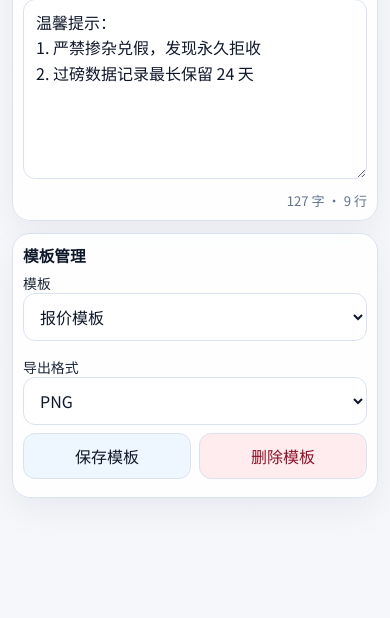
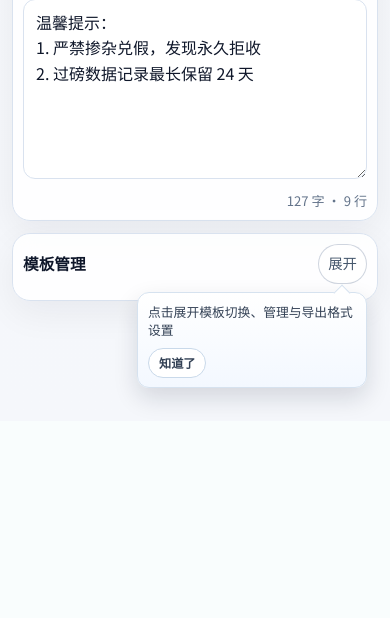
Before and after one commit to bubble2016/poster-studio, a Flask app: page / in a window 390 px wide. Shown: the part 1457-2075 px from the top of the page. After the commit the page ends 1865 px from the top, so only its background shows below. Run offline with Flask 3, Linux system fonts and the light colour scheme.

Commit message:
feat(mobile): collapse template manager and add double-tap preview focus
- mobile template manager defaults to collapsed with toggle\n- replace inline hint text with dismissible bubble tip\n- add mobile double-tap to enter/exit preview focus with toast feedback\n- remove tracked pyc cache files and keep gitignore behavior\n- adjust template tip accessibility semantics

```diff
--- a/static/app.js
+++ b/static/app.js
@@ -29,9 +29,17 @@ const GUEST_DRAFT_STORAGE_KEY = "poster_guest_draft_v1";
 const GUEST_DRAFT_SCHEMA_VERSION = 1;
 const GUEST_DRAFT_EXPIRE_MS = 30 * 24 * 60 * 60 * 1000;
 const SETTINGS_TIP_SEEN_KEY = "poster_settings_tip_seen_v1";
+const TEMPLATE_MANAGER_TIP_SEEN_KEY = "poster_template_manager_tip_seen_v1";
 const PRICE_LINE_PATTERN = /^\s*【([^】]+)】\s*[：:]\s*(.+?)\s*$/;
 const PRICE_UNIT_DEFAULT = "元/吨";
 const DIALOG_EMPTY = () => {};
+const MOBILE_DOUBLE_TAP_INTERVAL_MS = 320;
+const MOBILE_DOUBLE_TAP_MAX_MOVE_PX = 24;
+let templateManagerTipHideTimer = 0;
+let templateManagerTipFadeTimer = 0;
+let mobilePreviewLastTapAt = 0;
+let mobilePreviewLastTapPos = null;
+let previewFocusToastTimer = 0;
 const RANGE_VALUE_FIELDS = [
   { inputId: "bgBlur", valueId: "bgBlurValue", format: (v) => `${Math.round(Number(v) || 0)}` },
   { inputId: "bgBrightness", valueId: "bgBrightnessValue", format: (v) => `${(Number(v) || 0).toFixed(2)}x` },
@@ -393,6 +401,86 @@ function syncTopbarCompactOnScroll() {
   }
 }
 
+function syncTemplateManagerCollapseUi() {
+  const card = $("templateManagerCard");
+  const toggleBtn = $("templateManagerToggleBtn");
+  const tip = $("templateManagerTip");
+  if (!card || !toggleBtn || !tip) return;
+  const bodyBlocks = card.querySelectorAll(".template-manager-body");
+  const mobile = isMobileLayout();
+  if (!mobile) {
+    clearTemplateManagerTipAutoHide();
+    card.classList.remove("is-collapsed");
+    toggleBtn.hidden = true;
+    toggleBtn.textContent = "收起";
+    toggleBtn.setAttribute("aria-expanded", "true");
+    bodyBlocks.forEach((el) => {
+      el.hidden = false;
+    });
+    tip.hidden = true;
+    return;
+  }
+  if (!card.dataset.mobileCollapseInited) {
+    card.classList.add("is-collapsed");
+    card.dataset.mobileCollapseInited = "1";
+  }
+  const collapsed = card.classList.contains("is-collapsed");
+  toggleBtn.hidden = false;
+  toggleBtn.textContent = collapsed ? "展开" : "收起";
+  toggleBtn.setAttribute("aria-expanded", collapsed ? "false" : "true");
+  bodyBlocks.forEach((el) => {
+    el.hidden = collapsed;
+  });
+  if (!collapsed || hasSeenTemplateManagerTip()) {
+    clearTemplateManagerTipAutoHide();
+    tip.hidden = true;
+    tip.classList.remove("is-fading");
+    return;
+  }
+  showTemplateManagerTipWithAutoHide(tip);
+}
+
+function clearTemplateManagerTipAutoHide() {
+  if (templateManagerTipHideTimer) {
+    window.clearTimeout(templateManagerTipHideTimer);
+    templateManagerTipHideTimer = 0;
+  }
+  if (templateManagerTipFadeTimer) {
+    window.clearTimeout(templateManagerTipFadeTimer);
+    templateManagerTipFadeTimer = 0;
+  }
+}
+
+function showTemplateManagerTipWithAutoHide(tip) {
+  if (!tip) return;
+  clearTemplateManagerTipAutoHide();
+  tip.hidden = false;
+  tip.classList.remove("is-fading");
+  templateManagerTipFadeTimer = window.setTimeout(() => {
+    tip.classList.add("is-fading");
+    templateManagerTipHideTimer = window.setTimeout(() => {
+      tip.hidden = true;
+      tip.classList.remove("is-fading");
+      templateManagerTipHideTimer = 0;
+    }, 220);
+    templateManagerTipFadeTimer = 0;
+  }, 8000);
+}
+
+function hasSeenTemplateManagerTip() {
+  try {
+    return localStorage.getItem(TEMPLATE_MANAGER_TIP_SEEN_KEY) === "1";
+  } catch (_) {
+    return true;
+  }
+}
+
+function markTemplateManagerTipSeen() {
+  try {
+    localStorage.setItem(TEMPLATE_MANAGER_TIP_SEEN_KEY, "1");
+  } catch (_) {}
+}
+
 function syncPreviewFocusUi() {
   const body = document.body;
   const focusBtn = $("togglePreviewFocusBtn");
@@ -441,6 +529,48 @@ async function togglePreviewFocus(force) {
   syncPreviewFocusUi();
   syncTopbarCompactOnScroll();
   syncFooterNoteVisibility();
+}
+
+async function onPreviewStageTouchEnd(e) {
+  if (!isMobileLayout()) return;
+  if (!e || e.changedTouches?.length !== 1) return;
+  if (e.touches?.length) return;
+  const touch = e.changedTouches[0];
+  const now = Date.now();
+  const currentPos = { x: touch.clientX, y: touch.clientY };
+  const withinTime = now - mobilePreviewLastTapAt <= MOBILE_DOUBLE_TAP_INTERVAL_MS;
+  const withinDistance = mobilePreviewLastTapPos
+    ? Math.hypot(currentPos.x - mobilePreviewLastTapPos.x, currentPos.y - mobilePreviewLastTapPos.y) <= MOBILE_DOUBLE_TAP_MAX_MOVE_PX
+    : false;
+
+  mobilePreviewLastTapAt = now;
+  mobilePreviewLastTapPos = currentPos;
+
+  if (!withinTime || !withinDistance) return;
+  mobilePreviewLastTapAt = 0;
+  mobilePreviewLastTapPos = null;
+  e.preventDefault();
+  await togglePreviewFocus();
+  showPreviewFocusToast(document.body.classList.contains("preview-focus") ? "已进入全屏预览" : "已退出全屏预览");
+}
+
+function showPreviewFocusToast(text) {
+  const toast = $("previewFocusToast");
+  if (!toast) return;
+  if (previewFocusToastTimer) {
+    window.clearTimeout(previewFocusToastTimer);
+    previewFocusToastTimer = 0;
+  }
+  toast.textContent = String(text || "").trim();
+  toast.hidden = false;
+  toast.classList.remove("is-visible");
+  void toast.offsetWidth;
+  toast.classList.add("is-visible");
+  previewFocusToastTimer = window.setTimeout(() => {
+    toast.classList.remove("is-visible");
+    toast.hidden = true;
+    previewFocusToastTimer = 0;
+  }, 840);
 }
 
 function hasSeenSettingsTip() {
@@ -1763,6 +1893,7 @@ async function init() {
       await togglePreviewFocus(false);
     }
     syncTopbarCompactOnScroll();
+    syncTemplateManagerCollapseUi();
     syncPreviewFocusUi();
   });
   window.addEventListener("scroll", syncFooterNoteVisibility, { passive: true });
@@ -1789,11 +1920,25 @@ async function init() {
     e.preventDefault();
     await togglePreviewFocus();
   });
+  $("previewStage").addEventListener("touchend", onPreviewStageTouchEnd, { passive: false });
   $("editorDrawerToggleBtn").addEventListener("click", () => {
     const body = document.body;
     if (!body.classList.contains("preview-focus")) return;
     body.classList.toggle("editor-drawer-open");
     syncPreviewFocusUi();
+  });
+  $("templateManagerToggleBtn").addEventListener("click", () => {
+    const card = $("templateManagerCard");
+    if (!card || !isMobileLayout()) return;
+    card.classList.toggle("is-collapsed");
+    syncTemplateManagerCollapseUi();
+  });
+  $("templateManagerTipAcknowledgeBtn").addEventListener("click", (e) => {
+    e.preventDefault();
+    e.stopPropagation();
+    clearTemplateManagerTipAutoHide();
+    markTemplateManagerTipSeen();
+    syncTemplateManagerCollapseUi();
   });
 
   document.addEventListener("keydown", (e) => {
@@ -2045,6 +2190,7 @@ async function init() {
   syncSettingsPaneHeight();
   syncFooterNoteVisibility();
   syncTopbarCompactOnScroll();
+  syncTemplateManagerCollapseUi();
   showSettingsFirstUseTip();
 }
 
--- a/static/style.css
+++ b/static/style.css
@@ -189,6 +189,77 @@ p { margin: 4px 0 0; color: var(--muted); font-size: .88rem; }
 @keyframes rise { from { opacity: 0; transform: translateY(8px); } to { opacity: 1; transform: translateY(0); } }
 
 .section-head { display: flex; justify-content: space-between; align-items: center; margin-bottom: 8px; }
+.template-manager-head {
+  margin-bottom: 4px;
+}
+.template-toggle-wrap {
+  position: relative;
+  display: inline-flex;
+  align-items: center;
+}
+.template-manager-toggle {
+  display: none;
+  min-height: 30px;
+  padding: 5px 10px;
+  border-radius: 999px;
+  font-size: .76rem;
+  color: #46586d;
+  border-color: rgba(148, 163, 184, .45);
+}
+.template-manager-card.is-collapsed .template-manager-body {
+  display: none !important;
+}
+.template-manager-tip {
+  position: absolute;
+  top: calc(100% + 8px);
+  right: 0;
+  width: min(240px, calc(100vw - 44px));
+  margin: 0;
+  padding: 10px 10px 9px;
+  border: 1px solid #d6e2ef;
+  border-radius: 12px;
+  background: linear-gradient(180deg, #ffffff, #f3f8ff);
+  box-shadow: 0 10px 24px rgba(15, 23, 42, .14);
+  z-index: 12;
+  opacity: 1;
+  transform: translateY(0);
+  transition: opacity .2s ease, transform .2s ease;
+}
+.template-manager-tip.is-fading {
+  opacity: 0;
+  transform: translateY(-2px);
+  pointer-events: none;
+}
+.template-manager-tip::before {
+  content: "";
+  position: absolute;
+  top: -6px;
+  right: 18px;
+  width: 11px;
+  height: 11px;
+  border-top: 1px solid #d6e2ef;
+  border-left: 1px solid #d6e2ef;
+  background: #fff;
+  transform: rotate(45deg);
+}
+.template-manager-tip p {
+  margin: 0;
+  color: #334155;
+  font-size: .8rem;
+  line-height: 1.45;
+}
+.template-manager-tip-btn {
+  width: auto;
+  min-height: 30px;
+  margin-top: 8px;
+  padding: 4px 10px;
+  border-radius: 999px;
+  border: 1px solid #c9d9ea;
+  background: #fff;
+  color: #334155;
+  font-size: .76rem;
+  font-weight: 600;
+}
 #statusText { font-size: .8rem; color: var(--muted); }
 .preview-tools {
   display: inline-flex;
@@ -1407,6 +1510,15 @@ body.is-desktop-preview-focus .editor-col {
 }
 
 @media (max-width: 819px) {
+  .template-manager-toggle {
+    display: inline-flex;
+    align-items: center;
+    justify-content: center;
+    width: auto;
+  }
+  .template-manager-tip {
+    width: min(230px, calc(100vw - 38px));
+  }
   body.preview-focus {
     overflow: hidden;
   }
--- a/templates/index.html
+++ b/templates/index.html
@@ -8,7 +8,7 @@
   <link rel="preconnect" href="https://fonts.googleapis.com">
   <link rel="preconnect" href="https://fonts.gstatic.com" crossorigin>
   <link href="https://fonts.googleapis.com/css2?family=Outfit:wght@400;500;600;700&family=Noto+Sans+SC:wght@400;500;700;900&display=swap" rel="stylesheet">
-  <link rel="stylesheet" href="/static/style.css?v=20260214m7" />
+  <link rel="stylesheet" href="/static/style.css?v=20260215m6" />
 </head>
 <body>
   <div class="bg-orb orb-a"></div>
@@ -53,6 +53,7 @@
         <div id="previewStage" class="preview-stage is-loading">
           <div id="previewPlaceholder" class="preview-placeholder">正在生成预览...</div>
           <img id="previewImage" alt="海报预览" />
+          <div id="previewFocusToast" class="preview-focus-toast" aria-live="polite" hidden></div>
         </div>
       </section>
 
@@ -104,9 +105,18 @@
           <div class="stats" id="statsText">0 字 · 0 行</div>
         </section>
 
-        <section class="card">
-          <div class="section-head"><h2>模板管理</h2></div>
-          <div class="field-grid">
+        <section class="card template-manager-card" id="templateManagerCard">
+          <div class="section-head template-manager-head">
+            <h2>模板管理</h2>
+            <div class="template-toggle-wrap">
+              <button id="templateManagerToggleBtn" class="ghost-btn template-manager-toggle" type="button" aria-expanded="false" aria-controls="templateManagerBody">展开</button>
+              <aside id="templateManagerTip" class="template-manager-tip" hidden>
+                <p>点击展开模板切换、管理与导出格式设置</p>
+                <button id="templateManagerTipAcknowledgeBtn" class="template-manager-tip-btn" type="button">知道了</button>
+              </aside>
+            </div>
+          </div>
+          <div class="field-grid template-manager-body" id="templateManagerBody">
             <label>模板
               <select id="templateSelect"></select>
             </label>
@@ -118,7 +128,7 @@
               </select>
             </label>
           </div>
-          <div class="row">
+          <div class="row template-manager-body">
             <button class="mini-btn" id="saveTemplateBtn">保存模板</button>
             <button class="mini-btn danger" id="deleteTemplateBtn">删除模板</button>
           </div>
@@ -389,6 +399,6 @@
     </section>
   </div>
 
-  <script src="/static/app.js?v=20260214m7"></script>
+  <script src="/static/app.js?v=20260215m6"></script>
 </body>
 </html>
```
Also changed, not shown: other parts of static/style.css (+32 -0 lines).
